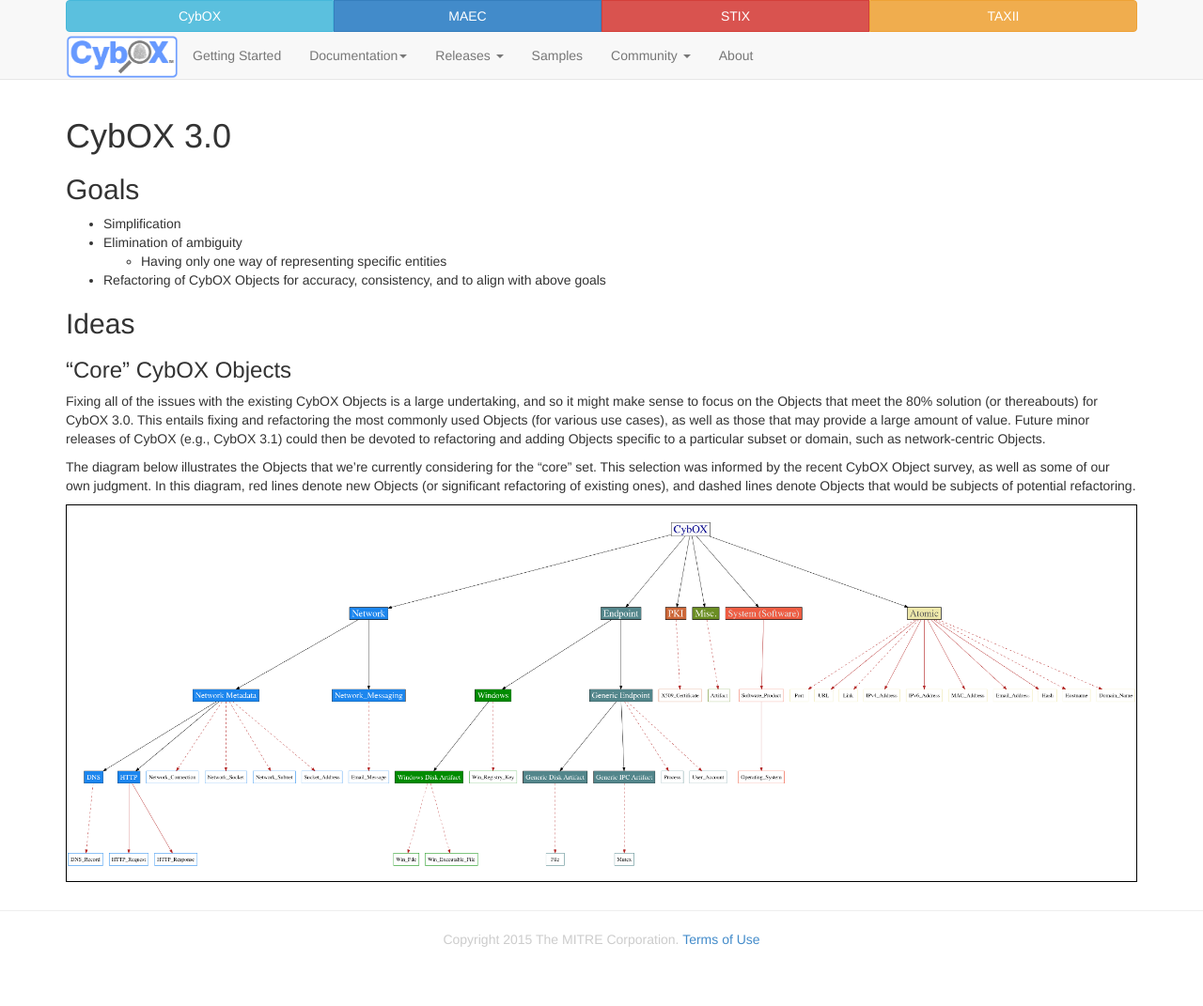
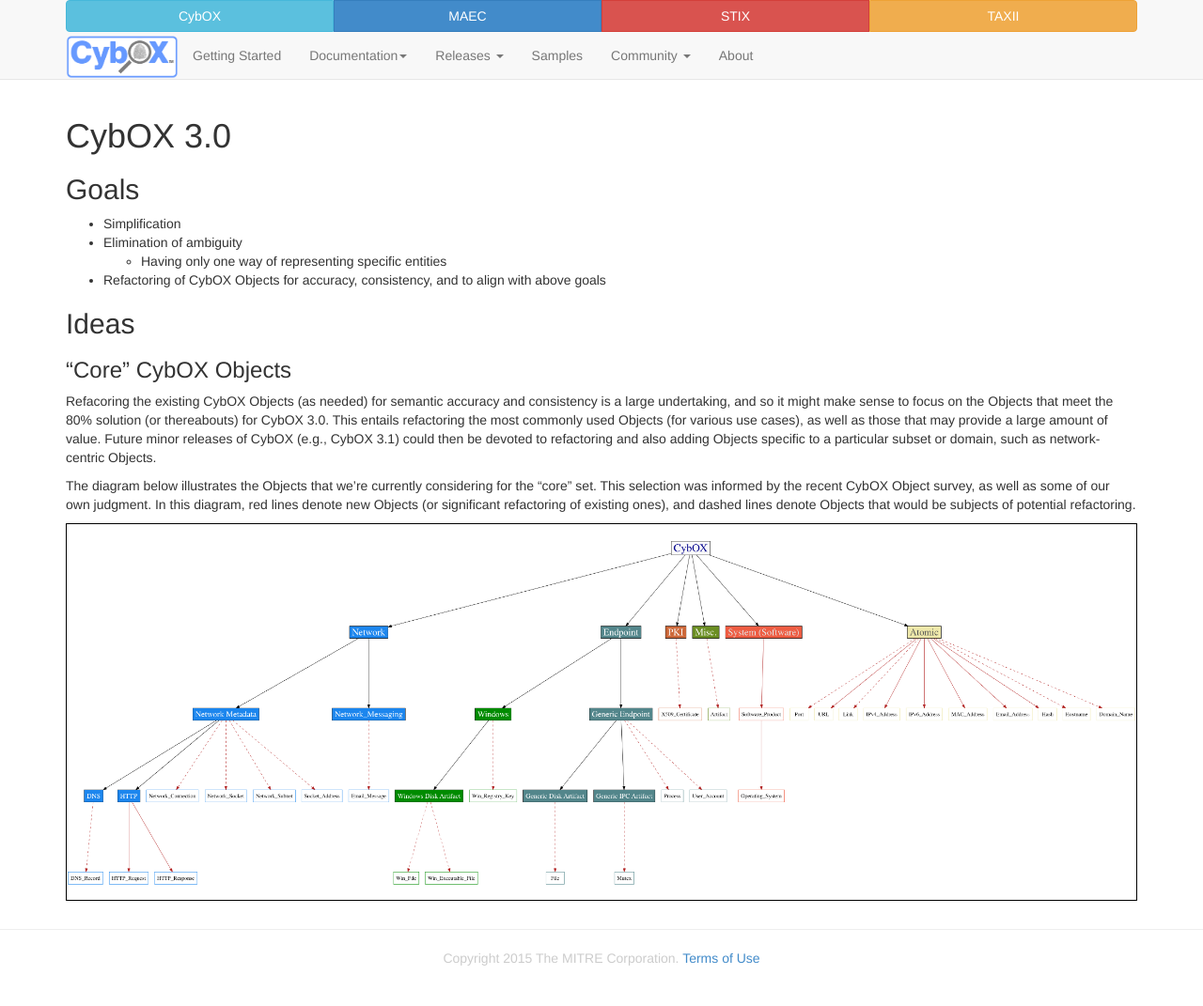
Before and after one commit to CybOXProject/cyboxproject.github.io, a Jekyll site: the page built from cybox3.0/index.md, in a window 1280 px wide. Shown: the whole page at 94% size. Built offline with Jekyll 4.4.1, drawn with Linux system fonts in a browser that asks for light colours; Markdown is read by kramdown in place of the engine named in the settings.

Commit message:
Minor language updates

```diff
--- a/cybox3.0/index.md
+++ b/cybox3.0/index.md
@@ -13,7 +13,7 @@
 ##Ideas
 
 ### "Core" CybOX Objects
-Fixing all of the issues with the existing CybOX Objects is a large undertaking, and so it might make sense to focus on the Objects that meet the 80% solution (or thereabouts) for CybOX 3.0. This entails fixing and refactoring the most commonly used Objects (for various use cases), as well as those that may provide a large amount of value. Future minor releases of CybOX (e.g., CybOX 3.1) could then be devoted to refactoring and adding Objects specific to a particular subset or domain, such as network-centric Objects.
+Refacoring the existing CybOX Objects (as needed) for semantic accuracy and consistency is a large undertaking, and so it might make sense to focus on the Objects that meet the 80% solution (or thereabouts) for CybOX 3.0. This entails refactoring the most commonly used Objects (for various use cases), as well as those that may provide a large amount of value. Future minor releases of CybOX (e.g., CybOX 3.1) could then be devoted to refactoring and also adding Objects specific to a particular subset or domain, such as network-centric Objects.
 
 The diagram below illustrates the Objects that we're currently considering for the "core" set. This selection was informed by the recent CybOX Object survey, as well as some of our own judgment. In this diagram, red lines denote new Objects (or significant refactoring of existing ones), and dashed lines denote Objects that would be subjects of potential refactoring.
 
```
